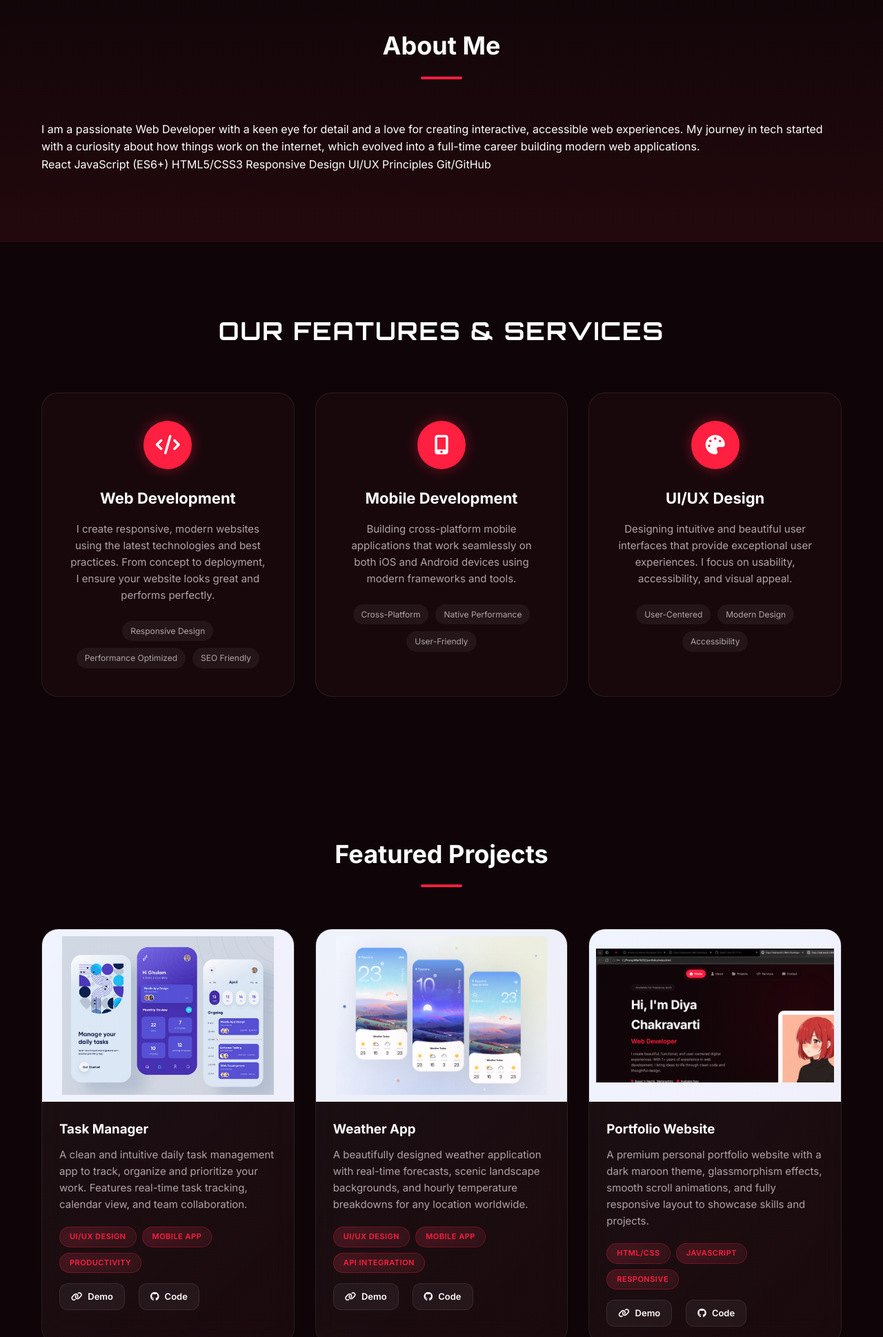
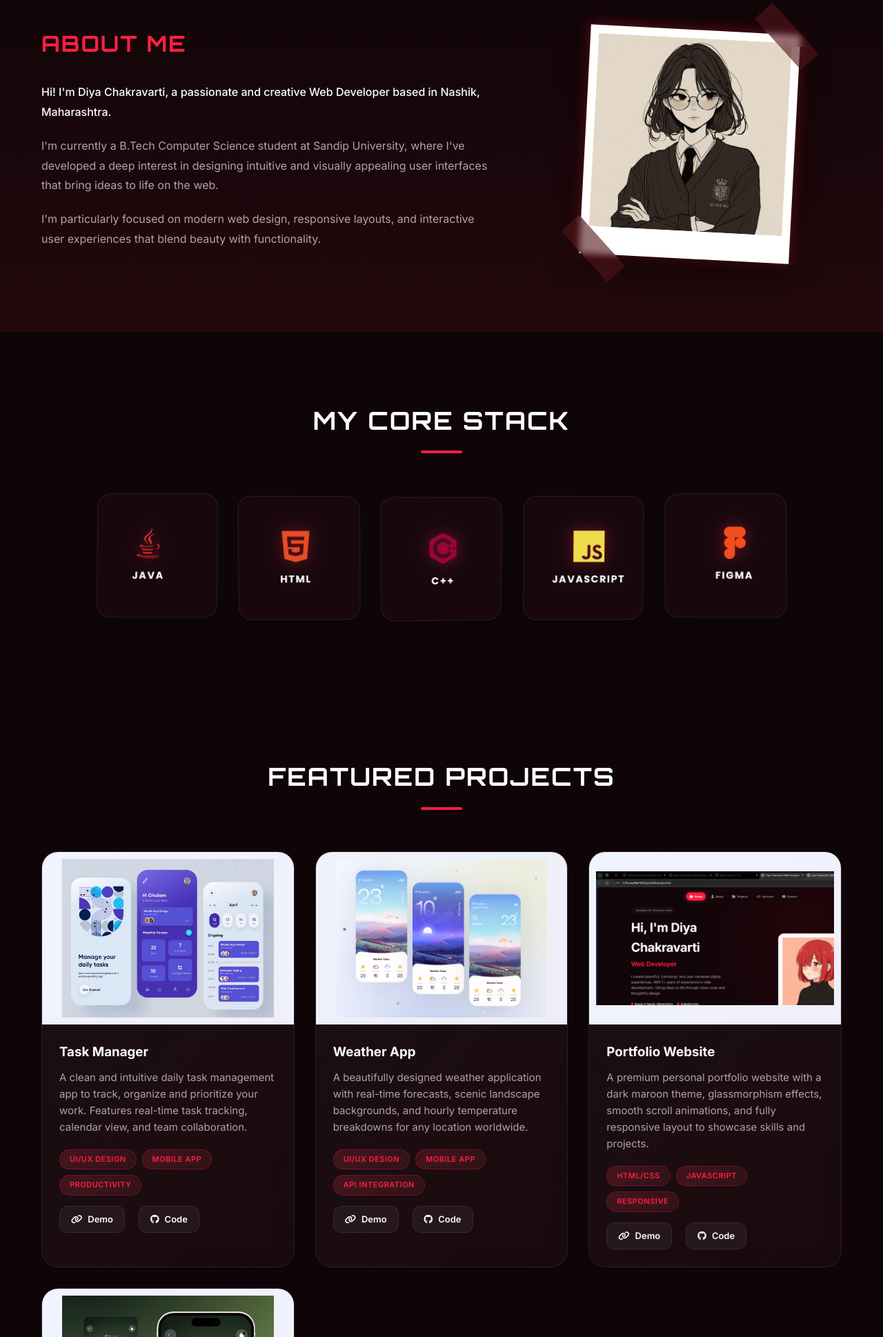
Before and after one commit to diya27-max/Portfolio-Website, a plain HTML site: page index.html in a window 1280 px wide. Shown: the part 862-2800 px from the top of the page at 69% size. Drawn offline with nearby package versions, Linux system fonts and the light colour scheme.

Commit message:
Synced index.html with index portfolio.html to fix missing skills section

```diff
--- a/index.html
+++ b/index.html
@@ -9,10 +9,12 @@
         content="Portfolio of Diya Chakravarti, a Web Developer creating beautiful, functional, and user-centered digital experiences.">
     <!-- Google Fonts: Inter & Orbitron -->
     <link
-        href="https://fonts.googleapis.com/css2?family=Inter:wght@300;400;500;600;700&family=Orbitron:wght@400;700&display=swap"
+        href="https://fonts.googleapis.com/css2?family=Inter:wght@300;400;500;600;700&family=Orbitron:wght@400;700&family=Poppins:wght@700;800;900&display=swap"
         rel="stylesheet">
     <!-- Font Awesome -->
     <link rel="stylesheet" href="https://cdnjs.cloudflare.com/ajax/libs/font-awesome/6.4.0/css/all.min.css">
+    <!-- Devicons -->
+    <link rel="stylesheet" href="https://cdn.jsdelivr.net/gh/devicons/devicon@latest/devicon.min.css">
     <link rel="stylesheet" href="style.css">
 </head>
 
@@ -22,6 +24,7 @@
         <div class="nav-container">
             <a href="#home" class="nav-link active"><i class="fas fa-house"></i> Home</a>
             <a href="#about" class="nav-link"><i class="fas fa-user"></i> About</a>
+            <a href="#skills" class="nav-link"><i class="fas fa-microchip"></i> Skills</a>
             <a href="#projects" class="nav-link"><i class="fas fa-folder-open"></i> Projects</a>
             <a href="#services" class="nav-link"><i class="fas fa-code"></i> Services</a>
             <a href="#contact" class="nav-link"><i class="fas fa-envelope"></i> Contact</a>
@@ -34,7 +37,7 @@
             <div class="hero-content">
                 <div class="hero-text">
                     <span class="status-pill">. Available for freelance work</span>
-                    <h1>Hi, I'm Diya Chakravarti</h1>
+                    <h1 class="hero-name">Hi, I'm Diya Chakravarti</h1>
                     <h2 class="role-text">Web Developer</h2>
                     <p class="bio">
                         I create beautiful, functional, and user-centered digital experiences. With 1+ years of
@@ -46,7 +49,7 @@
                     </div>
                     <div class="hero-btns">
                         <a href="#contact" class="btn btn-primary">Hire Me <i class="fas fa-arrow-right"></i></a>
-                        <a href="#" class="btn btn-secondary"><i class="fas fa-download"></i> Download CV</a>
+                        <a href="cv.html" target="_blank" class="btn btn-secondary"><i class="fas fa-download"></i> Download CV</a>
                     </div>
                     <div class="social-links">
                         <span>Follow me:</span>
@@ -71,23 +74,175 @@
         <!-- About Section -->
         <section id="about" class="about section-padding">
             <div class="container">
+                <div class="about-flex">
+                    <div class="about-content">
+                        <h2 class="title-futuristic about-title">ABOUT ME</h2>
+                        <div class="about-description">
+                            <p class="intro-p">Hi! I'm Diya Chakravarti, a passionate and creative Web Developer based in Nashik, Maharashtra.</p>
+                            <p>I'm currently a B.Tech Computer Science student at Sandip University, where I've developed a deep interest in designing intuitive and visually appealing user interfaces that bring ideas to life on the web.</p>
+                            <p>I'm particularly focused on modern web design, responsive layouts, and interactive user experiences that blend beauty with functionality.</p>
+
+
+                        </div>
+                    </div>
+                    <div class="about-visual">
+                        <div class="photo-frame">
+                            <div class="tape-piece tape-tr"></div>
+                            <div class="tape-piece tape-bl"></div>
+                            <div class="image-inner">
+                                <img src="assets/about-avatar.png" alt="Diya Chakravarti">
+                            </div>
+                        </div>
+                    </div>
+                </div>
+            </div>
+        </section>
+
+        <!-- Skills Section -->
+        <section id="skills" class="skills section-padding">
+            <div class="container">
                 <div class="section-header">
-                    <h2>About Me</h2>
+                    <h2 class="title-futuristic">My Core Stack</h2>
                     <div class="underline"></div>
                 </div>
-                <div class="about-grid">
-                    <div class="about-info">
-                        <p>I am a passionate Web Developer with a keen eye for detail and a love for creating
-                            interactive, accessible web experiences. My journey in tech started with a curiosity about
-                            how things work on the internet, which evolved into a full-time career building modern web
-                            applications.</p>
-                        <div class="skills-chips">
-                            <span>React</span>
-                            <span>JavaScript (ES6+)</span>
-                            <span>HTML5/CSS3</span>
-                            <span>Responsive Design</span>
-                            <span>UI/UX Principles</span>
-                            <span>Git/GitHub</span>
+                <div class="skills-3d-grid">
+                    <!-- Java -->
+                    <div class="skill-card-3d">
+                        <div class="card-3d-inner">
+                            <div class="card-3d-front">
+                                <i class="devicon-java-plain colored"></i>
+                                <span>Java</span>
+                            </div>
+                        </div>
+                    </div>
+                    <!-- HTML -->
+                    <div class="skill-card-3d">
+                        <div class="card-3d-inner">
+                            <div class="card-3d-front">
+                                <i class="devicon-html5-plain colored"></i>
+                                <span>HTML</span>
+                            </div>
+                        </div>
+                    </div>
+                    <!-- C++ -->
+                    <div class="skill-card-3d">
+                        <div class="card-3d-inner">
+                            <div class="card-3d-front">
+                                <i class="devicon-cplusplus-plain colored"></i>
+                                <span>C++</span>
+                            </div>
+                        </div>
+                    </div>
+                    <!-- JavaScript -->
+                    <div class="skill-card-3d">
+                        <div class="card-3d-inner">
+                            <div class="card-3d-front">
+                                <i class="devicon-javascript-plain colored"></i>
+                                <span>JavaScript</span>
+                            </div>
+                        </div>
+                    </div>
+                    <!-- Figma -->
+                    <div class="skill-card-3d">
+                        <div class="card-3d-inner">
+                            <div class="card-3d-front">
+                                <i class="devicon-figma-plain colored"></i>
+                                <span>Figma</span>
+                            </div>
+                        </div>
+                    </div>
+                </div>
+            </div>
+        </section>
+
+        <!-- Projects Section -->
+        <section id="projects" class="projects section-padding">
+            <div class="container">
+                <div class="section-header">
+                    <h2 class="title-futuristic">Featured Projects</h2>
+                    <div class="underline"></div>
+                </div>
+                <div class="projects-grid">
+
+                    <div class="project-card">
+                        <div class="project-img project-img-contain">
+                            <img src="assets/task-manager.jpg" alt="Task Manager App">
+                        </div>
+                        <div class="project-info">
+                            <h3>Task Manager</h3>
+                            <p>A clean and intuitive daily task management app to track, organize and prioritize your
+                                work. Features real-time task tracking, calendar view, and team collaboration.</p>
+                            <div class="project-tags">
+                                <span>UI/UX Design</span>
+                                <span>Mobile App</span>
+                                <span>Productivity</span>
+                            </div>
+                            <div class="project-links">
+                                <a href="#"><i class="fas fa-link"></i> Demo</a>
+                                <a href="https://github.com/diya27-max" target="_blank"><i class="fab fa-github"></i>
+                                    Code</a>
+                            </div>
+                        </div>
+                    </div>
+                    <div class="project-card">
+                        <div class="project-img project-img-contain project-img-light">
+                            <img src="assets/weather-app.jpg" alt="Weather App">
+                        </div>
+                        <div class="project-info">
+                            <h3>Weather App</h3>
+                            <p>A beautifully designed weather application with real-time forecasts, scenic landscape
+                                backgrounds, and hourly temperature breakdowns for any location worldwide.</p>
+                            <div class="project-tags">
+                                <span>UI/UX Design</span>
+                                <span>Mobile App</span>
+                                <span>API Integration</span>
+                            </div>
+                            <div class="project-links">
+                                <a href="#"><i class="fas fa-link"></i> Demo</a>
+                                <a href="https://github.com/diya27-max" target="_blank"><i class="fab fa-github"></i>
+                                    Code</a>
+                            </div>
+                        </div>
+                    </div>
+                    <div class="project-card">
+                        <div class="project-img project-img-contain">
+                            <img src="assets/portfolio-website.png" alt="Portfolio Website">
+                        </div>
+                        <div class="project-info">
+                            <h3>Portfolio Website</h3>
+                            <p>A premium personal portfolio website with a dark maroon theme, glassmorphism effects,
+                                smooth scroll animations, and fully responsive layout to showcase skills and projects.
+                            </p>
+                            <div class="project-tags">
+                                <span>HTML/CSS</span>
+                                <span>JavaScript</span>
+                                <span>Responsive</span>
+                            </div>
+                            <div class="project-links">
+                                <a href="#"><i class="fas fa-link"></i> Demo</a>
+                                <a href="https://github.com/diya27-max" target="_blank"><i class="fab fa-github"></i>
+                                    Code</a>
+                            </div>
+                        </div>
+                    </div>
+                    <div class="project-card">
+                        <div class="project-img project-img-contain">
+                            <img src="assets/ecommerce.jpg" alt="E-Commerce App">
+                        </div>
+                        <div class="project-info">
+                            <h3>E-Commerce</h3>
+                            <p>A sleek furniture shopping app with an exclusive product showcase, discount badges, cart
+                                functionality, and a premium browsing experience for modern shoppers.</p>
+                            <div class="project-tags">
+                                <span>UI/UX Design</span>
+                                <span>Mobile App</span>
+                                <span>E-Commerce</span>
+                            </div>
+                            <div class="project-links">
+                                <a href="#"><i class="fas fa-link"></i> Demo</a>
+                                <a href="https://github.com/diya27-max" target="_blank"><i class="fab fa-github"></i>
+                                    Code</a>
+                            </div>
                         </div>
                     </div>
 
@@ -148,92 +303,6 @@
             </div>
         </section>
 
-        <!-- Projects Section -->
-        <section id="projects" class="projects section-padding">
-            <div class="container">
-                <div class="section-header">
-                    <h2>Featured Projects</h2>
-                    <div class="underline"></div>
-                </div>
-                <div class="projects-grid">
-
-                    <div class="project-card">
-                        <div class="project-img project-img-contain">
-                            <img src="assets/task-manager.jpg" alt="Task Manager App">
-                        </div>
-                        <div class="project-info">
-                            <h3>Task Manager</h3>
-                            <p>A clean and intuitive daily task management app to track, organize and prioritize your work. Features real-time task tracking, calendar view, and team collaboration.</p>
-                            <div class="project-tags">
-                                <span>UI/UX Design</span>
-                                <span>Mobile App</span>
-                                <span>Productivity</span>
-                            </div>
-                            <div class="project-links">
-                                <a href="#"><i class="fas fa-link"></i> Demo</a>
-                                <a href="https://github.com/diya27-max" target="_blank"><i class="fab fa-github"></i> Code</a>
-                            </div>
-                        </div>
-                    </div>
-                    <div class="project-card">
-                        <div class="project-img project-img-contain project-img-light">
-                            <img src="assets/weather-app.jpg" alt="Weather App">
-                        </div>
-                        <div class="project-info">
-                            <h3>Weather App</h3>
-                            <p>A beautifully designed weather application with real-time forecasts, scenic landscape backgrounds, and hourly temperature breakdowns for any location worldwide.</p>
-                            <div class="project-tags">
-                                <span>UI/UX Design</span>
-                                <span>Mobile App</span>
-                                <span>API Integration</span>
-                            </div>
-                            <div class="project-links">
-                                <a href="#"><i class="fas fa-link"></i> Demo</a>
-                                <a href="https://github.com/diya27-max" target="_blank"><i class="fab fa-github"></i> Code</a>
-                            </div>
-                        </div>
-                    </div>
-                    <div class="project-card">
-                        <div class="project-img project-img-contain">
-                            <img src="assets/portfolio-website.png" alt="Portfolio Website">
-                        </div>
-                        <div class="project-info">
-                            <h3>Portfolio Website</h3>
-                            <p>A premium personal portfolio website with a dark maroon theme, glassmorphism effects, smooth scroll animations, and fully responsive layout to showcase skills and projects.</p>
-                            <div class="project-tags">
-                                <span>HTML/CSS</span>
-                                <span>JavaScript</span>
-                                <span>Responsive</span>
-                            </div>
-                            <div class="project-links">
-                                <a href="#"><i class="fas fa-link"></i> Demo</a>
-                                <a href="https://github.com/diya27-max" target="_blank"><i class="fab fa-github"></i> Code</a>
-                            </div>
-                        </div>
-                    </div>
-                    <div class="project-card">
-                        <div class="project-img project-img-contain">
-                            <img src="assets/ecommerce.jpg" alt="E-Commerce App">
-                        </div>
-                        <div class="project-info">
-                            <h3>E-Commerce</h3>
-                            <p>A sleek furniture shopping app with an exclusive product showcase, discount badges, cart functionality, and a premium browsing experience for modern shoppers.</p>
-                            <div class="project-tags">
-                                <span>UI/UX Design</span>
-                                <span>Mobile App</span>
-                                <span>E-Commerce</span>
-                            </div>
-                            <div class="project-links">
-                                <a href="#"><i class="fas fa-link"></i> Demo</a>
-                                <a href="https://github.com/diya27-max" target="_blank"><i class="fab fa-github"></i> Code</a>
-                            </div>
-                        </div>
-                    </div>
-
-                </div>
-            </div>
-        </section>
-
         <!-- Contact Section -->
         <section id="contact" class="contact section-padding">
             <div class="container">
@@ -249,11 +318,11 @@
                         <div class="contact-details">
                             <div class="contact-item">
                                 <i class="fas fa-envelope"></i>
-                                <span>diya@example.com</span>
+                                <a href="mailto:diyachakravarti3@gmail.com" style="color:inherit;text-decoration:none;">diyachakravarti3@gmail.com</a>
                             </div>
                             <div class="contact-item">
                                 <i class="fas fa-phone"></i>
-                                <span>+213 123 456 789</span>
+                                <a href="tel:+919730327467" style="color:inherit;text-decoration:none;">+91 9730327467</a>
                             </div>
                         </div>
                     </div>
--- /dev/null
+++ b/pages-config.json
@@ -0,0 +1,6 @@
+{
+  "source": {
+    "branch": "main",
+    "path": "/"
+  }
+}
```
